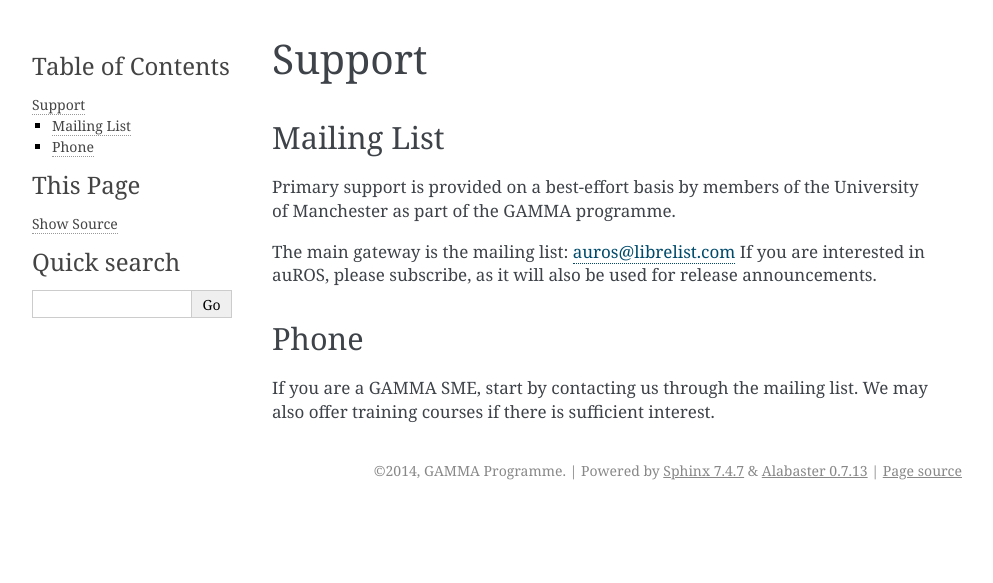
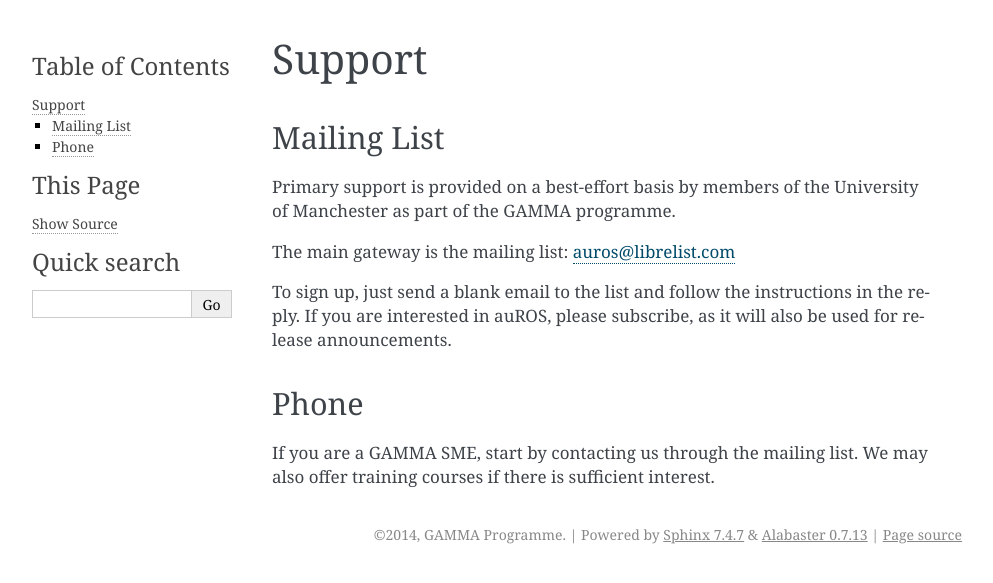
Before and after one commit to gamma-programme/auros, a Sphinx documentation site: the page built from docs/support.rst, in a window 1280 px wide. Shown: the top 583 px of the page, without its empty margins (148-1141 px from the left). Built offline with Sphinx 7.4.7, drawn with Linux system fonts in a browser that asks for light colours.

Commit message:
Mailing list info

```diff
--- a/docs/support.rst
+++ b/docs/support.rst
@@ -5,6 +5,8 @@ Mailing List
 Primary support is provided on a best-effort basis by members of the University of Manchester as part of the GAMMA programme.
 
 The main gateway is the mailing list: `auros@librelist.com <mailto:auros@librelist.com>`_
+
+To sign up, just send a blank email to the list and follow the instructions in the reply.
 If you are interested in auROS, please subscribe, as it will also be used for release announcements.
 
 Phone
```
